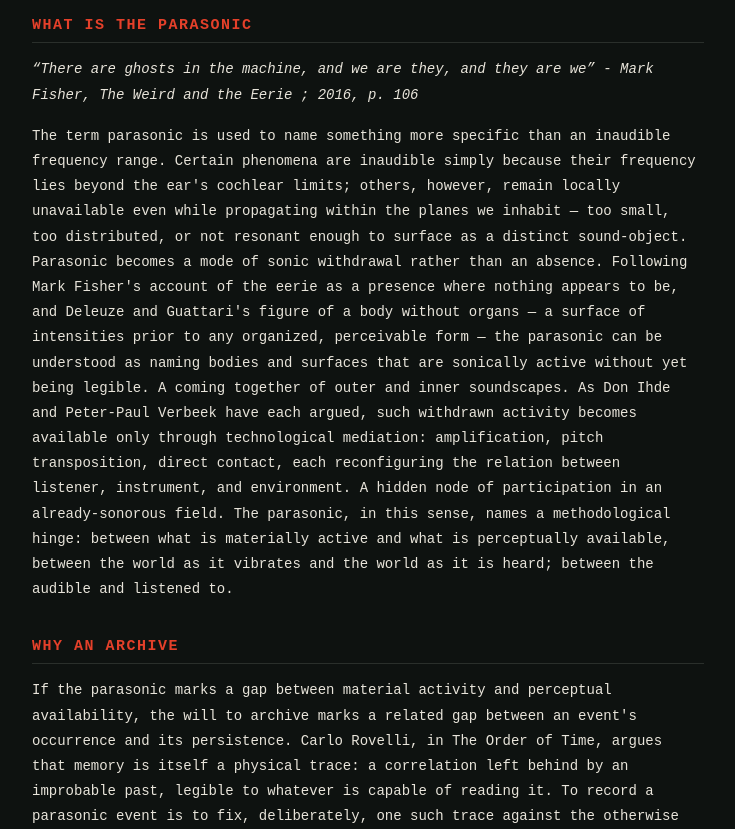
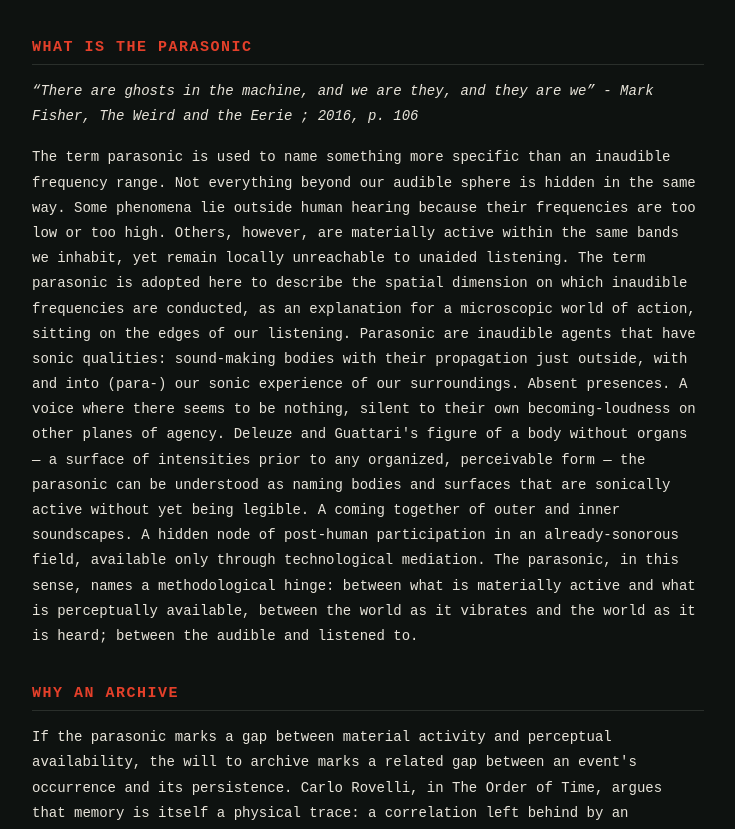
Before and after one commit to Dann-21/parasonic-archive, a React (Vite) app: page /about in a window 1280 px wide. Shown: the part 540-1369 px from the top of the page, without its empty margins (272-1007 px from the left). Built offline with nearby package versions, Linux system fonts and the light colour scheme.

Commit message:
fix about page

```diff
--- a/src/components/AboutView.jsx
+++ b/src/components/AboutView.jsx
@@ -22,6 +22,7 @@ export default function AboutView() {
             Offered under an open license, the archive is intended as a contribution to sound studies, acoustic ecology,
             and phenomenological approaches, proposing that conducted and inaudible sound
             reveal environments to be more materially intertwined than ordinary perception suggests.
+            This is archive for all the voices that remain unheard, intangible and unlistened.
         </p2>
       </section>
 
@@ -33,19 +34,23 @@ export default function AboutView() {
         </p>
         <p>
           The term parasonic is used to name something more specific than an inaudible frequency range.
-          Certain phenomena are inaudible simply because their frequency lies beyond the ear's cochlear limits;
-          others, however, remain locally unavailable even while propagating within the planes we inhabit —
-          too small, too distributed, or not resonant enough to surface as a distinct sound-object.
-          Parasonic becomes a mode of sonic withdrawal rather than an absence.
-          Following Mark Fisher's account of the eerie as a presence where nothing appears to be,
-          and Deleuze and Guattari's figure of a body without organs —
+          Not everything beyond our audible sphere is hidden in the same way.
+          Some phenomena lie outside human hearing because their frequencies are too low or too high.
+          Others, however, are materially active within the same bands we inhabit, yet remain locally
+          unreachable to unaided listening. The term parasonic is adopted here to describe
+          the spatial dimension on which inaudible frequencies are conducted, as an explanation for
+          a microscopic world of action, sitting on the edges of our listening.
+          Parasonic are inaudible agents that have sonic qualities:
+          sound-making bodies with their propagation just outside, with and into (para-)
+          our sonic experience of our surroundings. Absent presences.
+          A voice where there seems to be nothing, silent to their own becoming-loudness
+          on other planes of agency.
+          Deleuze and Guattari's figure of a body without organs —
           a surface of intensities prior to any organized, perceivable form —
           the parasonic can be understood as naming bodies and surfaces that are sonically active
           without yet being legible. A coming together of outer and inner soundscapes.
-          As Don Ihde and Peter-Paul Verbeek have each argued,
-          such withdrawn activity becomes available only through technological mediation:
-          amplification, pitch transposition, direct contact, each reconfiguring the relation between listener,
-          instrument, and environment. A hidden node of participation in an already-sonorous field.
+          A hidden node of post-human participation in an already-sonorous field,
+          available only through technological mediation.
           The parasonic, in this sense, names a methodological hinge:
           between what is materially active and what is perceptually available, between the world as it vibrates
           and the world as it is heard; between the audible and listened to.
@@ -58,8 +63,8 @@ export default function AboutView() {
           If the parasonic marks a gap between material activity and perceptual availability,
           the will to archive marks a related gap between an event's occurrence and its persistence.
           Carlo Rovelli, in The Order of Time, argues that memory is itself a physical trace:
-          a correlation left behind by an improbable past, legible to whatever is capable of reading it.
-          To record a parasonic event is to fix, deliberately, one such trace against the otherwise
+          a correlation left behind by an improbable past, semiotically charged to whatever is capable of reading it.
+          To record a parasonic event is to fix one such trace against the otherwise
           indifferent tendency of things to blur, disperse, and become uncorrelated with what came before.
           The recordings gathered here can't claim to preserve an event unchanged; no trace ever does.
           They only strive to hold open, a little longer than it would otherwise remain open,
@@ -70,7 +75,8 @@ export default function AboutView() {
       <section>
         <h2>Instruments and affordances</h2>
         <p>
-          Four methods of listening make up the archive. EMF pickup microphones (with the same coil sensitivity)
+          Four methods of listening make up the archive.
+          EMF pickup microphones (with the same coil sensitivity)
           capture the electromagnetic field given off by anything carrying current —
           traffic lights, appliances, trains, computers —
           rendering audible a layer of activity that wouldn't have an ordinary acoustic presence.
@@ -81,7 +87,7 @@ export default function AboutView() {
           the same event — rain, footsteps, traffic, wind —
           sounds entirely different depending on the material carrying it to the microphone. Some of these
           geophone recordings are paired with a second, infrasonic version: the same take, transposed up
-          two octaves and filtered to isolate the register that sits below ordinary hearing.
+          two octaves and filtered to isolate the register that sits under 20Hz.
           These frequencies are usually felt, in the chest or through the floor, rather than heard outright.
           Lastly, microphones with ultrasonic capabilities, soldered around Primo EM258 capsules,
           extend listening in the opposite direction, into frequencies above the audible range.
```
